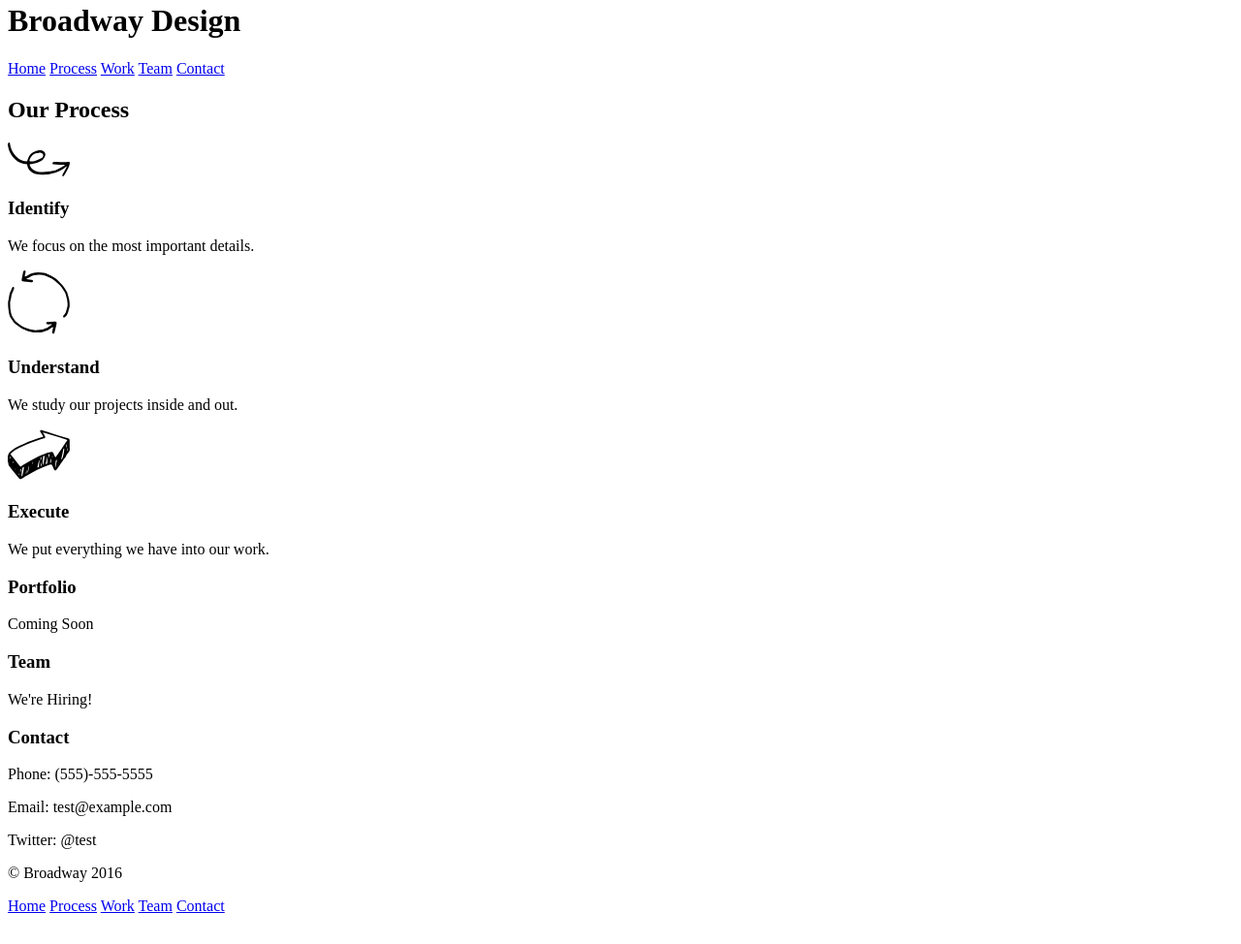
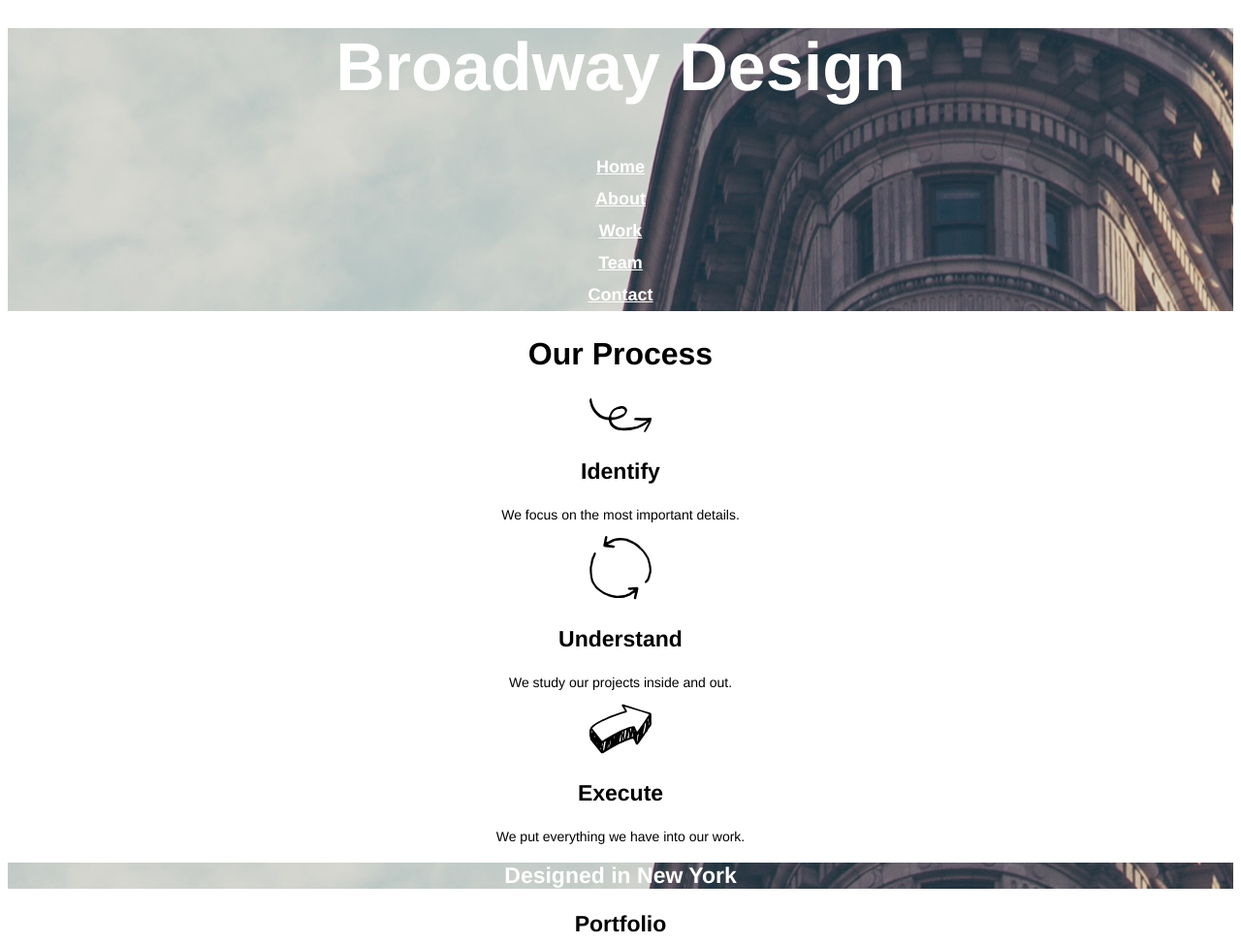
Before and after one commit to anthonygharvey/broadway, a plain HTML site: page index.html in a window 1280 px wide. Shown: the part 18-992 px from the top of the page at 97% size. Before the commit the page ends 970 px from the top, so only its background shows below. Drawn offline with Linux system fonts and the light colour scheme.

Commit message:
Add css styles.

```diff
--- a/index.html
+++ b/index.html
@@ -13,7 +13,7 @@
 		<h1>Broadway Design</h1>
 		<nav class="main-menu">
 			<a href="#">Home</a>
-			<a href="#">Process</a>
+			<a href="#">About</a>
 			<a href="#">Work</a>
 			<a href="#">Team</a>
 			<a href="#">Contact</a>
@@ -39,6 +39,9 @@
 	</div><!-- Process Section -->
 
 	<div class="info-section">
+
+		<h2>Designed in New York</h2>
+
 		<h3>Portfolio</h3>
 		<p>Coming Soon</p>
 		<h3>Team</h3>
@@ -51,16 +54,12 @@
 
 	<footer>
 		<p>&copy; Broadway 2016</p>
-		<nav class="footer-menu">
-			<a href="#">Home</a>
-			<a href="#">Process</a>
-			<a href="#">Work</a>
-			<a href="#">Team</a>
-			<a href="#">Contact</a>
-		</nav>
+		<a href="#">Home</a>
+		<a href="#">Process</a>
+		<a href="#">Work</a>
+		<a href="#">Team</a>
+		<a href="#">Contact</a>
 	</footer>
-
-
 
 </body>
 </html>
--- a/resources/css/main.css
+++ b/resources/css/main.css
@@ -0,0 +1,74 @@
+/* Global Styles */
+
+body {
+	text-align: center;
+	font-family: Helvetica, sans-serif;
+}
+
+/* Header Styles */
+
+header {
+	background-image: url('../images/the-flatiron-building.png');
+	background-repeat: no-repeat;
+	background-position: center;
+}
+
+header h1 {
+	color: white;
+	font-size: 70px;
+	font-weight: bold;
+}
+
+.main-menu a {
+	color: white;
+	display: block;
+	font-size: 18px;
+	font-weight: bold;
+	padding: 6px;
+}
+
+/* Process Section Styles */
+
+h2 {
+	font-size: 32px;
+	font-weight: bold;
+}
+
+h3 {
+	font-size: 23px;
+	font-weight: bold;
+}
+
+p {
+	font-size: 14px;
+}
+
+/* Info Section Styles */
+
+.info-section h2 {
+	color: white;
+	font-size: 23px;
+	font-weight: bold;
+	background-image: url('../images/the-flatiron-building.png');
+	background-repeat: no-repeat;
+	background-position: center;
+}
+
+
+/* Footer Styles */
+
+footer {
+	text-align: left;
+	color: white;
+	background-color: gray;
+}
+footer p {
+	color: white;
+	font-size: 11px;
+	margin: 0 5px 0 0;
+	display: inline;
+}
+
+footer a {
+	color: white;
+}
```
